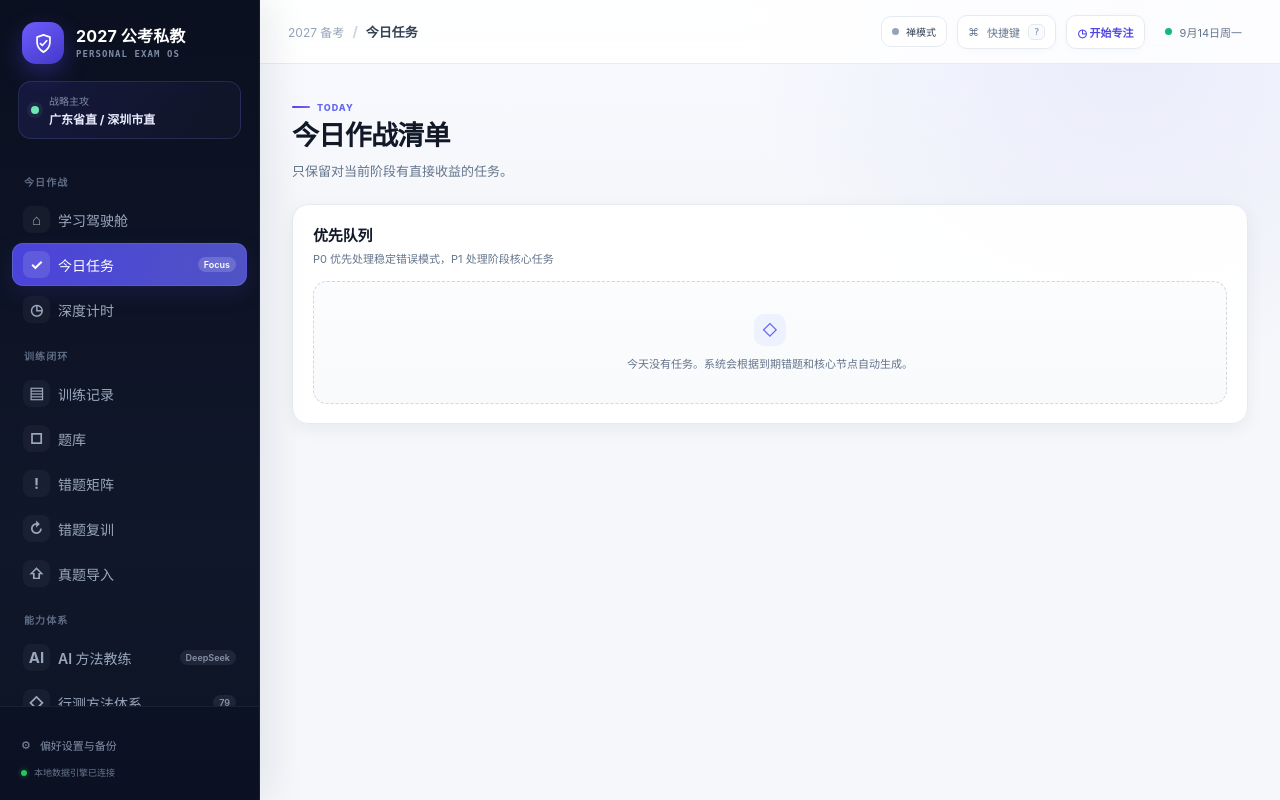
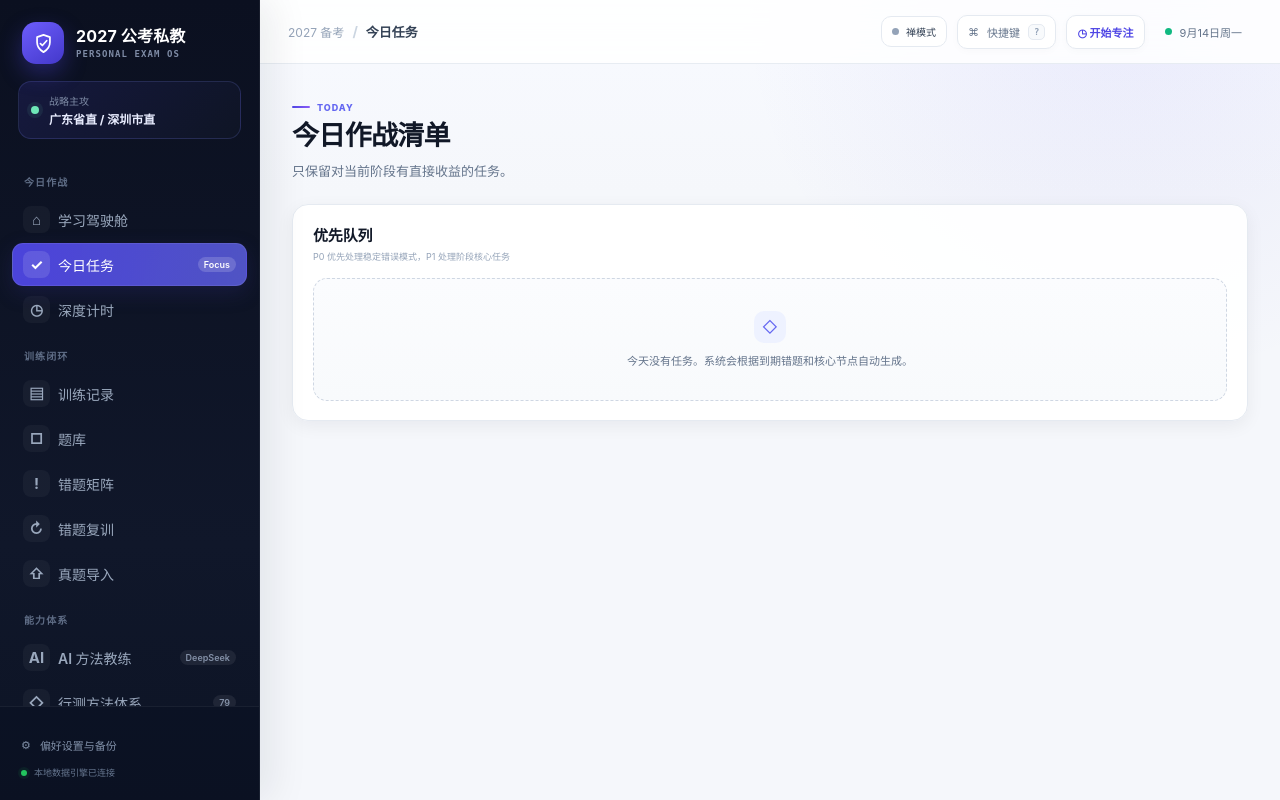
Before and after one commit to Hunter-ZK/gongkao-2027-personal-coach, a FastAPI app: page /today in a window 1280 px wide. Run offline with FastAPI, Linux system fonts and the light colour scheme; data that the repository does not hold is empty; parts of the project's set-up code (start-up, migrations or seed data) failed here and were passed over.

Commit message:
Load product-grade study experience styles

```diff
--- a/local_app/static/css/app.css
+++ b/local_app/static/css/app.css
@@ -6,3 +6,4 @@
 @import url('./method-library.css');
 @import url('./zen.css');
 @import url('./library-import.css');
+@import url('./study-experience.css');
```
